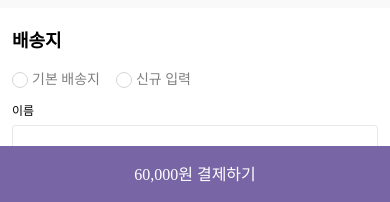
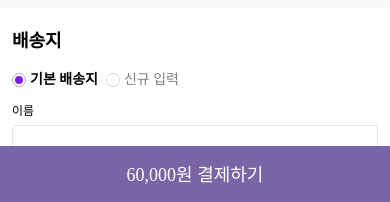
Before and after one commit to Jong-8/dshopmall, a Next.js app: page /order/1 in a window 390 px wide. Shown: the part 640-842 px from the top of the page. Built offline with nearby package versions, Linux system fonts and the light colour scheme; a web font is replaced by a local one.

Commit message:
Fixed: 반응형 작업 23-10-10

```diff
--- a/@type/index.d.ts
+++ b/@type/index.d.ts
@@ -116,4 +116,10 @@ declare global {
     label: string;
     defaultChecked: boolean;
   }
+
+  interface AddrRadioProps {
+    id: string;
+    label: string;
+    defaultChecked: boolean;
+  }
 }
--- a/components/Layout/PolicyLayout.tsx
+++ b/components/Layout/PolicyLayout.tsx
@@ -7,9 +7,9 @@ export default function PolicyLayout({ title, children }: PolicyLayoutProps) {
     <>
       <Header title={`DSHOPMALL | ${title}`} description={title} />
       <ContentLayout>
-        <div className="max-w-[832px] m-auto px-4 pt-[60px] pb-[70px]">
+        <div className="max-w-[832px] m-auto px-4 pt-[60px] pb-[70px] max-md:px-3">
           <div className="text-sm font-bold text-center mb-8">{title}</div>
-          <div>{children}</div>
+          <div className="max-md:text-sm">{children}</div>
         </div>
       </ContentLayout>
       <Footer />
--- /dev/null
+++ b/components/Order/AddrRadio.tsx
@@ -0,0 +1,24 @@
+export default function AddrRadio({
+  id,
+  label,
+  defaultChecked,
+}: AddrRadioProps) {
+  return (
+    <div className="relative mr-3 max-md:mr-2">
+      <input
+        type="radio"
+        name="select_addr"
+        id={id}
+        className="w-0 h-0 absolute top-0 left-0 peer"
+        defaultChecked={defaultChecked}
+      />{" "}
+      <label
+        htmlFor={id}
+        className="flex items-center group opacity-50 peer-checked:font-bold peer-checked:opacity-100 max-md:text-sm"
+      >
+        <span className="relative block w-4 h-4 rounded-[50%] border border-[#aeaeae] mr-1 after:hidden after:absolute after:top-[50%] after:left-[50%] after:translate-x-[-50%] after:translate-y-[-50%] after:w-[10px] after:h-[10px] after:rounded-[50%] after:bg-[#7a1cea] peer-checked:group-[]:after:block max-md:w-[14px] max-md:h-[14px] max-md:after:w-[8px] max-md:after:h-[8px]"></span>{" "}
+        {label}
+      </label>
+    </div>
+  );
+}
--- a/pages/order/[id].tsx
+++ b/pages/order/[id].tsx
@@ -4,6 +4,7 @@ import Header from "@components/Layout/Header";
 import DaumPostcodeEmbed, { Address } from "react-daum-postcode";
 import { useState } from "react";
 import Payment from "@components/Order/Payment";
+import AddrRadio from "@components/Order/AddrRadio";
 
 export default function Order() {
   const [post, setPost] = useState(false);
@@ -122,36 +123,16 @@ export default function Order() {
               <div className="od_title">배송지</div>
               <div>
                 <div className="flex mb-5 max-md:mb-3">
-                  <div className="relative">
-                    <input
-                      type="radio"
-                      name="select_addr"
-                      id="basicAddr"
-                      className="w-0 h-0 absolute top-0 left-0 peer"
-                    />{" "}
-                    <label
-                      htmlFor="basicAddr"
-                      className="flex items-center group opacity-50 peer-checked:font-bold peer-checked:opacity-100 max-md:text-sm"
-                    >
-                      <span className="relative block w-4 h-4 rounded-[50%] border border-[#aeaeae] mr-1 after:hidden after:absolute after:top-[50%] after:left-[50%] after:translate-x-[-50%] after:translate-y-[-50%] after:w-[10px] after:h-[10px] after:rounded-[50%] after:bg-[#7a1cea] peer-checked:group-[]:after:block"></span>{" "}
-                      기본 배송지
-                    </label>
-                  </div>
-                  <div className="ml-4 relative">
-                    <input
-                      type="radio"
-                      name="select_addr"
-                      id="newAddr"
-                      className="w-0 h-0 absolute top-0 left-0 peer"
-                    />{" "}
-                    <label
-                      htmlFor="newAddr"
-                      className="flex items-center group opacity-50 peer-checked:font-bold peer-checked:opacity-100 max-md:text-sm"
-                    >
-                      <span className="relative block w-4 h-4 rounded-[50%] border border-[#aeaeae] mr-1 after:hidden after:absolute after:top-[50%] after:left-[50%] after:translate-x-[-50%] after:translate-y-[-50%] after:w-[10px] after:h-[10px] after:rounded-[50%] after:bg-[#7a1cea] peer-checked:group-[]:after:block"></span>{" "}
-                      신규 입력
-                    </label>
-                  </div>
+                  <AddrRadio
+                    id="basicAddr"
+                    label="기본 배송지"
+                    defaultChecked={true}
+                  />
+                  <AddrRadio
+                    id="newAddr"
+                    label="신규 입력"
+                    defaultChecked={false}
+                  />
                 </div>
                 <div className="border-b border-[#e0e0e0] pb-8 max-md:pb-6">
                   <div className="od_input_box">
@@ -285,7 +266,7 @@ export default function Order() {
                 <div>
                   <div className="pt-[30px] flex justify-between items-center max-md:text-sm max-md:pt-6">
                     <div className="font-bold">상품합계</div>
-                    <div className="font-bold text-2xl text-[#7c34d2] max-md:text-lg">
+                    <div className="font-bold text-2xl text-[#7c34d2] max-md:text-lg max-md:font-jamsilRegular">
                       60,000원
                     </div>
                   </div>
@@ -319,7 +300,7 @@ export default function Order() {
               </div>
             </div>
             <div className="sticky bottom-0 pb-4 max-md:pb-0">
-              <button className="w-[100%] h-[70px] leading-[70px] text-center bg-[#7865a5] text-white text-xl max-md:h-[58px] max-md:leading-[58px] max-md:text-base">
+              <button className="w-[100%] h-[70px] leading-[70px] text-center bg-[#7865a5] text-white text-xl max-md:h-[58px] max-md:leading-[58px] max-md:text-lg">
                 60,000원 결제하기
               </button>
             </div>
```
